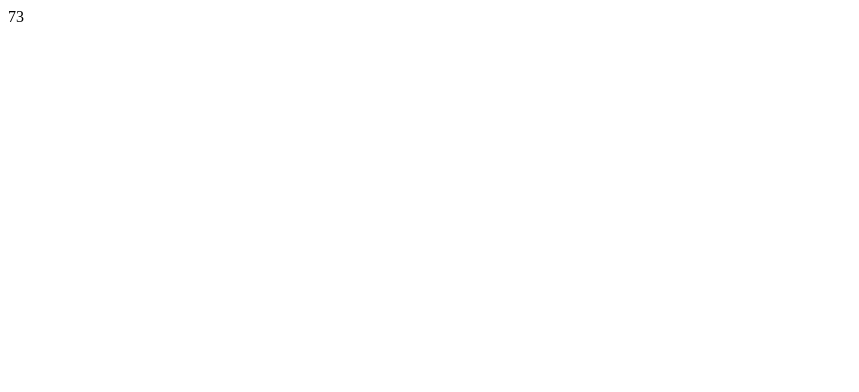
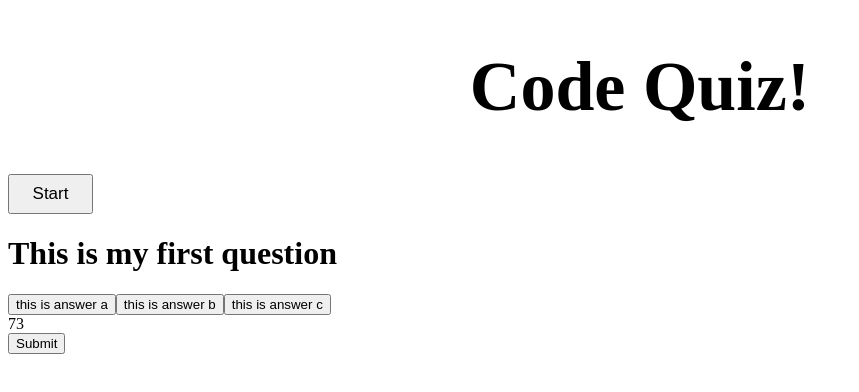
Before and after one commit to Sarahcav97/coding-quiz, a plain HTML site: page index.html in a window 1280 px wide. Both pictures are taken after a click on the button "Start". Shown: the whole page, without its empty margins (0-859 px from the left). Drawn offline with Linux system fonts and the light colour scheme.

Commit message:
quiz updates

```diff
--- a/index.html
+++ b/index.html
@@ -14,9 +14,17 @@
 	</head>
 	<body>
 		<h1 id="title">Code Quiz!</h1>
-		<div id="startBtn">
-			<button class="btnStyle">Start</button>
+		<div>
+			<button
+				id="startBtn"
+				class="btnStyle"
+			>
+				Start
+			</button>
 		</div>
+		<div id="quizQA"></div>
+		<button id="submitBtn">Submit</button>
+		<div id="results"></div>
 
 		<script src="script.js"></script>
 	</body>
--- a/script.js
+++ b/script.js
@@ -1,11 +1,19 @@
+var quizContainer = document.getElementById('quizQA');
+var submitContainer = document.getElementById('submitBtn');
+var resultsContainer = document.getElementById('results');
+var quiz1 = document.createElement('h1'); //quiz question 1?????
 var timeRemaning = 75; //75 seconds
 var startQuiz = document.getElementById('startBtn');
+console.log(startQuiz);
+var div = document.createElement('div');
+var answer1 = document.createElement('button');
+var answer2 = document.createElement('button');
+var answer3 = document.createElement('button');
 
 function displayTime() {
-	var div = document.createElement('div');
-	document.body.innerHTML = ''; // clear line each time
-	document.body.appendChild(div); //putting on the page
+	div.innerHTML = '';
 	div.innerHTML = timeRemaning; //the text (innerHTML) is showing the time remaining on the screen
+	quizContainer.appendChild(div);
 }
 
 function startCountdown() {
@@ -18,14 +26,67 @@ function startCountdown() {
 	}, 1000); // countdown by 1 millisecond intervals
 }
 
-startQuiz.addEventListener('click', function () {
-	startCountdown();
-});
-
-var quiz1 = document.createElement('h1');
 function showQuestions() {
 	quiz1.textContent = 'This is my first question';
 	quiz1.setAttribute = ('style', 'font-size: 200px');
-	document.body.appendChild(quiz1);
+	quizContainer.appendChild(quiz1); //appending it to container instead of body
+	answer1.textContent = 'this is answer a';
+	answer2.textContent = 'this is answer b';
+	answer3.textContent = 'this is answer c';
+	quizContainer.appendChild(answer1);
+	quizContainer.appendChild(answer2);
+	quizContainer.appendChild(answer3);
 }
-startQuiz.addEventListener('click', showQuestions);
+//
+
+function showResults1(event) {
+	console.log(event);
+	if (event.target.innerHTML === 'this is answer a') {
+		console.log('correct answer');
+	} else {
+		console.log('incorrect');
+	}
+}
+answer1.addEventListener('click', showResults1);
+answer2.addEventListener('click', showResults1);
+answer3.addEventListener('click', showResults1);
+
+//
+// var myQuestions = [
+// 	{
+// 		question1: 'This is my first Question',
+// 		answers1: {
+// 			a: 'answer1',
+// 			b: 'answer2',
+// 			c: 'answer3',
+// 		},
+// 		correctAnswer: 'a',
+// 	},
+// 	{
+// 		question2: 'This is my second question',
+// 		answers2: {
+// 			a: 'answer1',
+// 			b: 'answer2',
+// 			c: 'answer3',
+// 		},
+// 		correctAnswer: 'b',
+// 	},
+// 	{
+// 		question3: 'This is my third question',
+// 		answers3: {
+// 			a: 'answer1',
+// 			b: 'answer2',
+// 			c: 'answer3',
+// 		},
+// 		correctAnswer: 'c',
+// 	},
+// ];
+
+function clickQuiz() {
+	startCountdown();
+	showQuestions();
+}
+
+startQuiz.addEventListener('click', clickQuiz); //want to get it to display question continuously along with timer....?
+
+//function btnClick(){} ????
```
